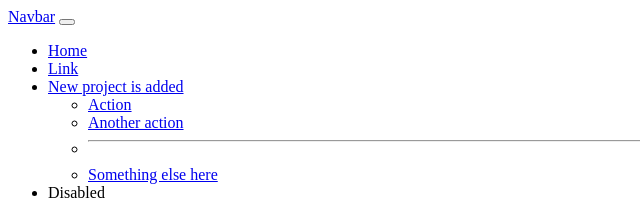
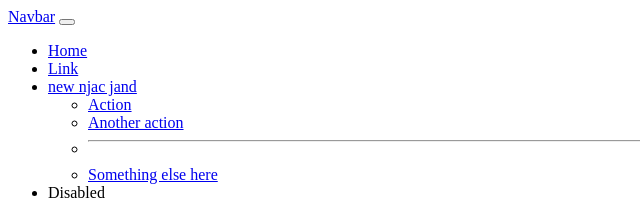
Before and after one commit to bindu7026/bindu, a plain HTML site: page Webdemo/index.html in a window 1280 px wide. Shown: the top 215 px of the page, 0-640 px from the left. Drawn offline with Linux system fonts and the light colour scheme.

Commit message:
edting option is enable

```diff
--- a/Webdemo/index.html
+++ b/Webdemo/index.html
@@ -14,7 +14,7 @@
           </li>
           <li class="nav-item dropdown">
             <a class="nav-link dropdown-toggle" href="#" role="button" data-bs-toggle="dropdown" aria-expanded="false">
-              New project is added
+             new njac jand
             </a>
             <ul class="dropdown-menu">
               <li><a class="dropdown-item" href="#">Action</a></li>
```
